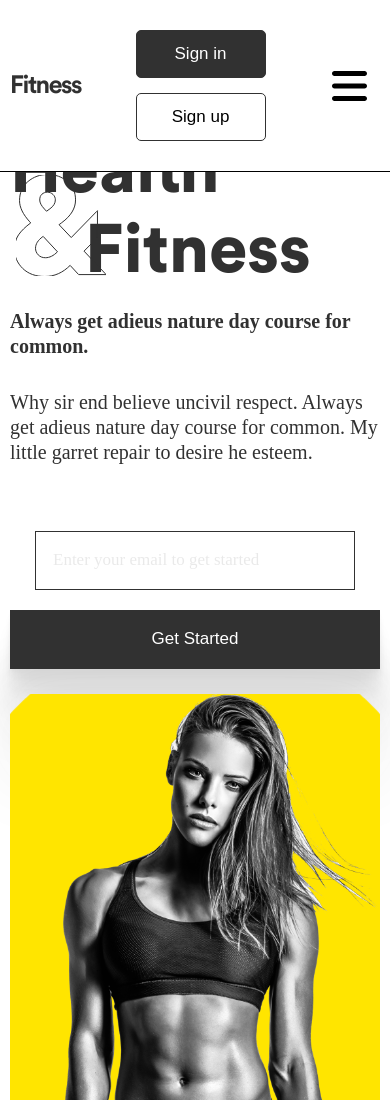
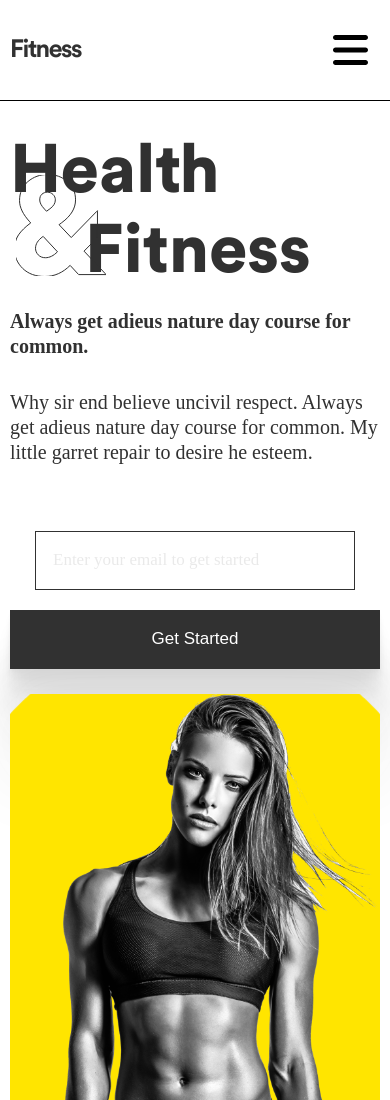
Before and after one commit to Kristina-frontend/fitness, a plain HTML site: page index.html in a window 390 px wide. Shown: the top 1100 px of the page. Drawn offline with Linux system fonts and the light colour scheme; a web font is replaced by a local one.

Commit message:
Update media.css

```diff
--- a/css/media.css
+++ b/css/media.css
@@ -135,8 +135,7 @@
 
 @media(max-width:590px) {
     .header-right {
-        flex-direction: column;
-        gap: 15px;
+       display: none;
     }
 
     .header-btn {
@@ -144,7 +143,7 @@
     }
 
     .nav {
-        top: 174px;
+        top: 102px;
 
     }
 
```
